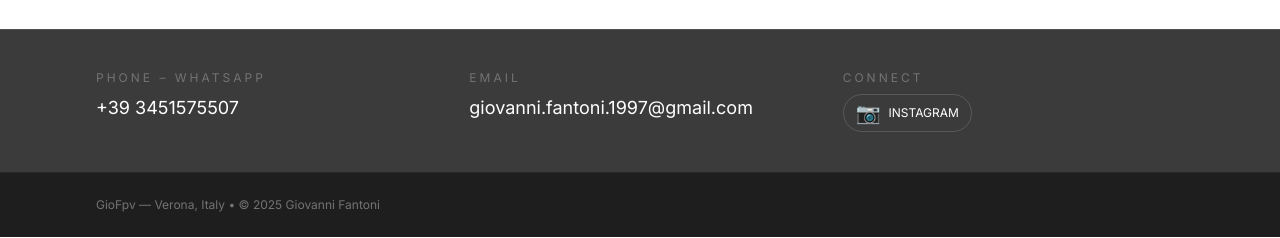
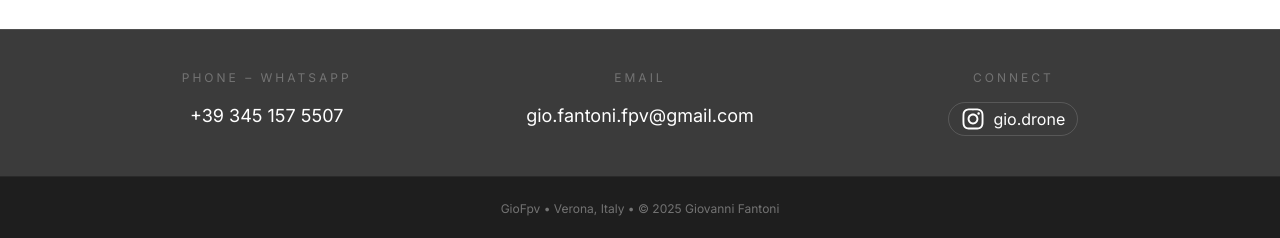
Before and after one commit to Gi0mputer/giofpv-site, a Next.js app: page /work in a window 1280 px wide. Shown: the part 1480-1718 px from the top of the page. Built offline with nearby package versions, Linux system fonts and the light colour scheme.

Commit message:
Footer fix

```diff
--- a/app/components/SiteFooter.tsx
+++ b/app/components/SiteFooter.tsx
@@ -1,47 +1,61 @@
 import Link from "next/link";
+import { FaInstagram } from "react-icons/fa";
 
 export function SiteFooter() {
   return (
     <footer className="border-t border-white/10 bg-neutral-950/80">
       <div className="mx-auto max-w-6xl px-4 sm:px-6 lg:px-8 py-10 grid gap-8 md:grid-cols-3 text-sm text-neutral-300">
-        <div>
-          <h3 className="text-xs uppercase tracking-[0.25em] text-neutral-500">Phone – WhatsApp</h3>
+
+        {/* PHONE */}
+        <div className="flex flex-col text-center">
+          <h3 className="text-xs uppercase tracking-[0.25em] text-subtle mb-3">
+            Phone – WhatsApp
+          </h3>
           <Link
             href="https://wa.me/393451575507"
-            className="mt-2 inline-block text-lg text-white hover:text-amber-300"
+            className="mt-1 inline-block text-lg text-white hover:text-amber-300"
           >
-            +39 3451575507
+            +39 345 157 5507
           </Link>
         </div>
-        <div>
-          <h3 className="text-xs uppercase tracking-[0.25em] text-neutral-500">Email</h3>
+
+        {/* EMAIL */}
+        <div className="flex flex-col text-center">
+          <h3 className="text-xs uppercase tracking-[0.25em] text-subtle mb-3">
+            Email
+          </h3>
           <a
-            href="mailto:hello@giofpv.com"
-            className="mt-2 inline-block text-lg text-white hover:text-amber-300"
+            href="mailto:gio.fantoni.fpv@gmail.com"
+            className="mt-1 inline-block text-lg text-white hover:text-amber-300"
           >
-            giovanni.fantoni.1997@gmail.com
+            gio.fantoni.fpv@gmail.com
           </a>
         </div>
-        <div>
-          <h3 className="text-xs uppercase tracking-[0.25em] text-neutral-500">Connect</h3>
-          <div className="mt-2 flex items-center gap-3 text-white">
+
+        {/* SOCIAL */}
+        <div className="flex flex-col text-center">
+          <h3 className="text-xs uppercase tracking-[0.25em] text-subtle mb-3">
+            Connect
+          </h3>
+          <div className="mt-1 flex justify-center items-center gap-3 text-white">
             <Link
-              href="https://instagram.com/gio.fanto"
+              href="https://instagram.com/gio.drone"
               target="_blank"
               rel="noreferrer"
-              className="inline-flex items-center gap-2 rounded-full border border-white/15 px-3 py-1 text-xs uppercase trackin"
+              className="inline-flex items-center gap-2 rounded-full border border-white/15 px-3 py-1 text-base hover:text-amber-300"
             >
-              <span className="text-xl">📷</span> Instagram
+              <FaInstagram className="h-6 w-6" />
+              gio.drone
             </Link>
+
           </div>
         </div>
+
       </div>
 
       <div className="border-t border-white/5 bg-neutral-950/60">
-        <div className="mx-auto max-w-6xl px-4 sm:px-6 lg:px-8 py-6 text-xs text-neutral-500">
-          <p>
-              GioFpv — Verona, Italy • © 2025 Giovanni Fantoni
-          </p>
+        <div className="mx-auto max-w-6xl px-4 sm:px-6 lg:px-8 py-6 text-xs text-neutral-500 text-center">
+          <p>GioFpv • Verona, Italy • © 2025 Giovanni Fantoni</p>
         </div>
       </div>
     </footer>
--- a/app/globals.css
+++ b/app/globals.css
@@ -1,10 +1,12 @@
 @import "tailwindcss";
 
+/* Variabili globali */
 :root {
   --background: #ffffff;
   --foreground: #171717;
 }
 
+/* Collegamento col tema di Tailwind v4 */
 @theme inline {
   --color-background: var(--background);
   --color-foreground: var(--foreground);
@@ -12,6 +14,7 @@
   --font-mono: var(--font-geist-mono);
 }
 
+/* Dark mode automatica */
 @media (prefers-color-scheme: dark) {
   :root {
     --background: #0a0a0a;
@@ -19,16 +22,26 @@
   }
 }
 
+/* Fix layout */
 html,
 body {
   overflow-x: hidden;
 }
 
+/* Applica font e colori del tuo tema */
 body {
-  background: var(--background);
-  color: var(--foreground);
-  font-family: Arial, Helvetica, sans-serif;
+  @apply bg-background text-foreground font-sans;
 }
 
-/* app/globals.css — aggiunte */
-::selection { background: #38bdf8; color: #0a0a0a; }
+/* Selezione testo */
+::selection {
+  background: #38bdf8;
+  color: #0a0a0a;
+}
+
+/* Classe per testi secondari (footer headings) */
+@layer components {
+  .text-subtle {
+    @apply text-neutral-500;
+  }
+}
```
Also changed, not shown: package.json (+7 -5 lines), 1 other file (tests, documents, lock files or other folders).
